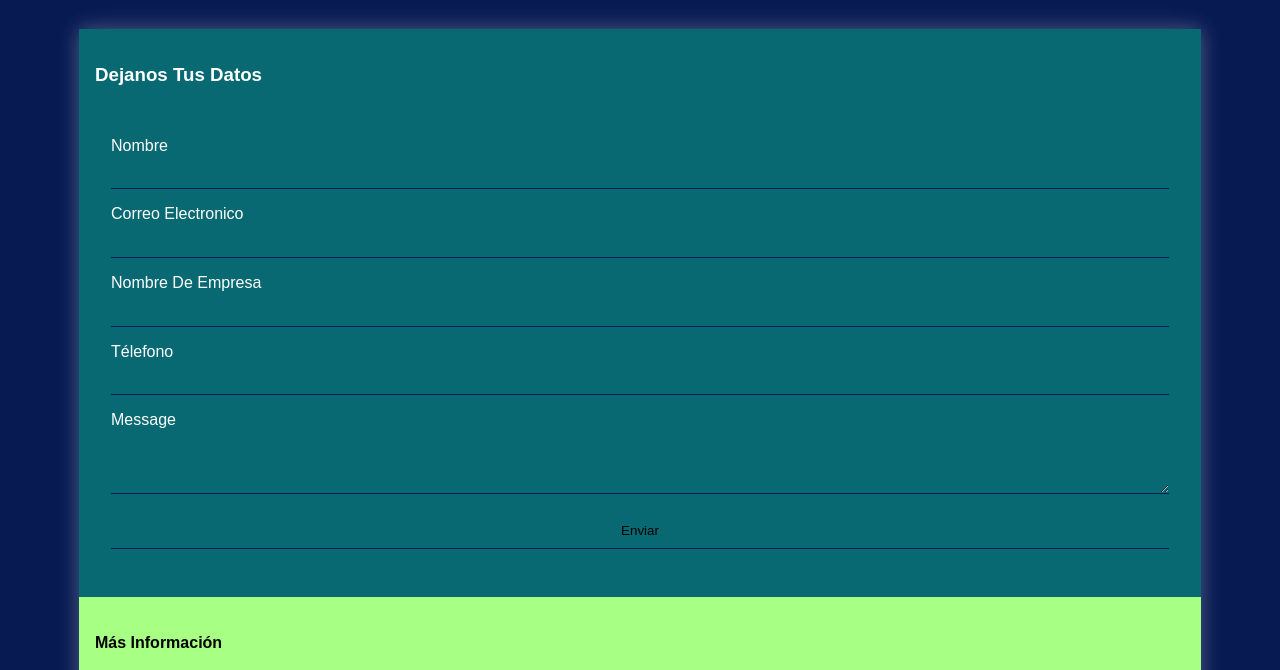
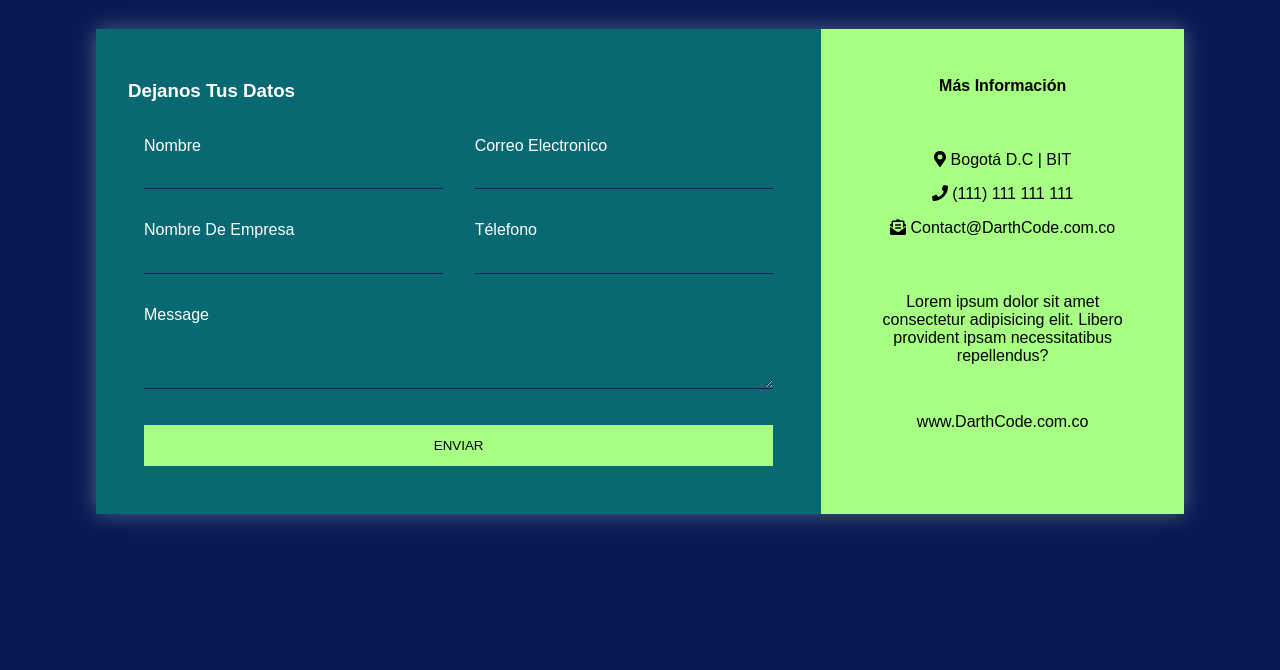
Before and after one commit to AlejoR96/DarthCode, a website: page contact.html in a window 1280 px wide. Shown: the part 122-792 px from the top of the page. Drawn offline with Linux system fonts and the light colour scheme.

Commit message:
finish added styles to form contact

```diff
--- a/index.html
+++ b/contact.html
@@ -4,7 +4,7 @@
     <meta charset="UTF-8" />
     <meta http-equiv="X-UA-Compatible" content="IE=edge" />
     <meta name="viewport" content="width=device-width, initial-scale=1.0" />
-    <link rel="stylesheet" href="./css/styles.css" />
+    <link rel="stylesheet" href="./css/contact.css" />
     <!-- Icons of Font Awesome -->
     <script defer src="./node_modules/@fortawesome/fontawesome-free/js/brands.js"></script>
     <script defer src="./node_modules/@fortawesome/fontawesome-free/js/solid.js"></script>
--- a/css/styles.css
+++ b/css/contact.css
@@ -40,6 +40,15 @@ body{
 }
 
 .contact-form form{
+display: grid;
+grid-template-columns: 1fr 1fr;
+}
+
+.contact-form form .block{
+  grid-column: 1 / 3 ;
+}
+
+.contact-form form p{
 
   margin:0;
   padding: 1em;
@@ -56,9 +65,58 @@ body{
 }
 
 
+.contact-form form button{
+  background:#A7FF83;
+  color: black;
+  border: 0;
+  text-transform: uppercase;
+  padding: 1em;
+}
+
+.contact-form form button:hover,
+.contact-form form button:focus{
+  background: white;
+  color:#086972;
+  transition: background-color 1s ease-out;
+  outline: 0;
+}
 
 
 .contact-info{
   background: #A7FF83;
   color:black;
 }
+
+.contact-info h4,
+.contact-info ul,
+.contact-info p{
+  text-align: center;
+  margin: 0 0 1rem 0;
+
+}
+
+.contact-info ul li{
+  list-style: none;
+  padding: .5rem;
+}
+
+@media(min-width: 700px){
+  body{
+    padding: 0 4rem;
+  }
+
+  .contact-wrapper{
+    display: grid;
+    grid-template-columns: 2fr 1fr;
+  }
+
+  .contact-wrapper > * {
+    padding: 2em;
+  }
+
+  .contact-info h4,
+  .contact-info ul,
+  .contact-info p{
+    padding: 1em;
+  }
+}
```
